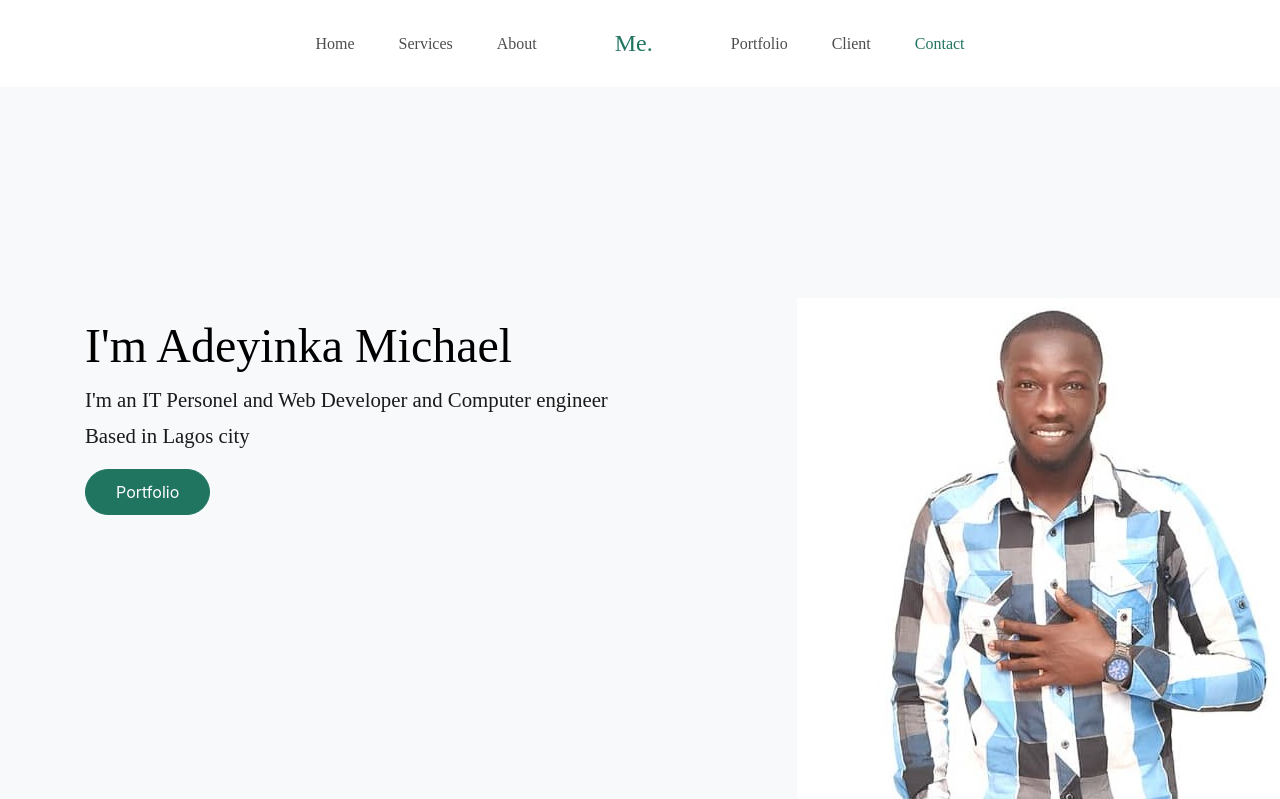
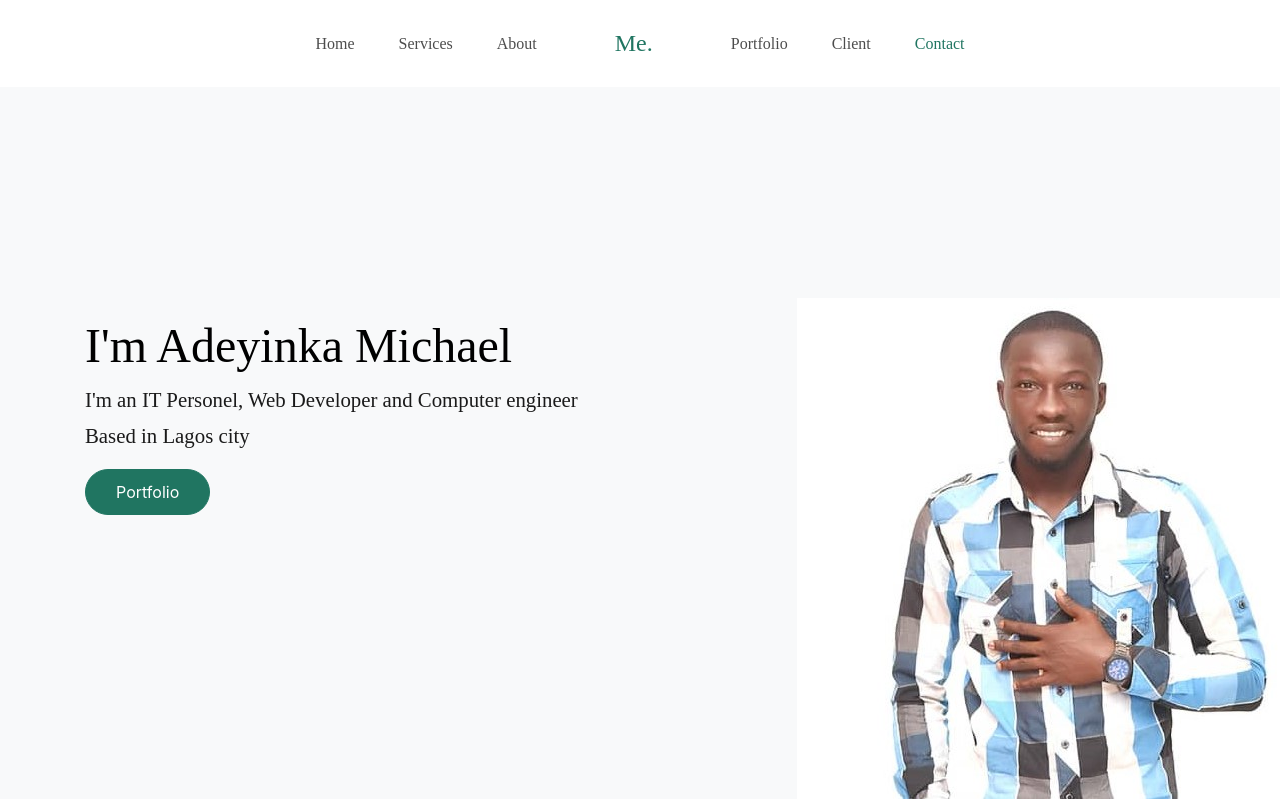
Before and after one commit to Michaelnani7/folio, a Django app: page / in a window 1280 px wide. Shown: the top 799 px of the page. Run offline with Django 3.2, Linux system fonts and the light colour scheme; data comes from the database, SQL or seed files in the repository; some libraries are stand-ins or nearby versions; some web fonts are replaced.

Commit message:
mistake_remove

```diff
--- a/portfolio/templates/portfolio/index.html
+++ b/portfolio/templates/portfolio/index.html
@@ -92,7 +92,7 @@
                     <div class="row">
                         <div class="col-lg-6">
                             <h1 class="text-black">I'm Adeyinka Michael</h1>
-                            <p class="lead">I'm an IT Personel and Web Developer and Computer engineer Based in Lagos city</p>
+                            <p class="lead">I'm an IT Personel, Web Developer and Computer engineer Based in Lagos city</p>
                             <p><a href="#portfolio-section" class="btn smoothscroll btn-primary">Portfolio</a></p>
 
                         </div>
```
